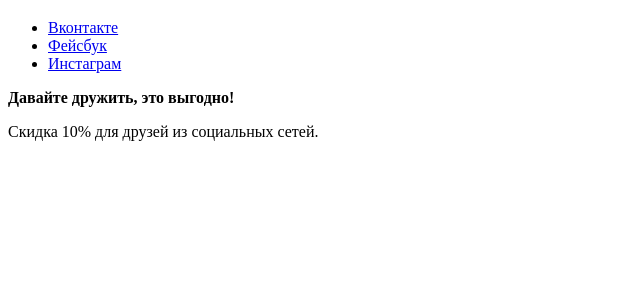
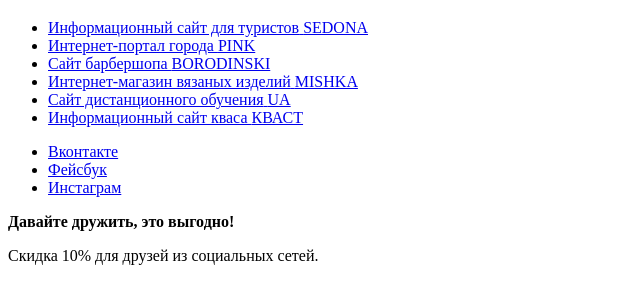
Before and after one commit to DaryaKan/1009689-nerds-25, a plain HTML site: page catalog.html in a window 1280 px wide. Shown: the part 209-512 px from the top of the page, without its empty margins (0-640 px from the left). Drawn offline with Linux system fonts and the light colour scheme.

Commit message:
Добавляет структуру каталога

```diff
--- a/catalog.html
+++ b/catalog.html
@@ -23,6 +23,52 @@
     </header>
     <main class="container">
       <h1 class="page-title">Магазин готовых шаблонов</h1>
+
+  <!--     <section class="filters">-->
+        <!--   <h2 class="visually-hidden">Фильтр товаров</h2> -->
+        <!-- Здесь будет форма -->
+    <!--   </section> -->
+
+    <section class="catalog">
+            <ul class="catalog-list">
+              <li class="catalog-item">
+                  <a href="catalog-item.html">
+                    <span class="catalog-category">Информационный сайт для туристов</span>
+                    <span class="catalog-item-title">SEDONA</span>
+                  </a>
+              </li>
+              <li class="catalog-item">
+                  <a href="catalog-item.html">
+                    <span class="catalog-category">Интернет-портал города </span>
+                    <span class="catalog-item-title">PINK</span>
+                  </a>
+              </li>
+              <li class="catalog-item">
+                  <a href="catalog-item.html">
+                    <span class="catalog-category">Сайт барбершопа </span>
+                    <span class="catalog-item-title">BORODINSKI</span>
+                  </a>
+              </li>
+              <li class="catalog-item">
+                  <a href="catalog-item.html">
+                    <span class="catalog-category">Интернет-магазин вязаных изделий</span>
+                    <span class="catalog-item-title">MISHKA</span>
+                  </a>
+              </li>
+              <li class="catalog-item">
+                  <a href="catalog-item.html">
+                    <span class="catalog-category">Сайт дистанционного обучения</span>
+                    <span class="catalog-item-title">UA</span>
+                  </a>
+              </li>
+              <li class="catalog-item">
+                  <a href="catalog-item.html">
+                    <span class="catalog-category">Информационный сайт кваса </span>
+                    <span class="catalog-item-title">КВАСТ</span>
+                  </a>
+              </li>
+    </section>
+
     </main>
 
     <footer class="main-footer">
```
